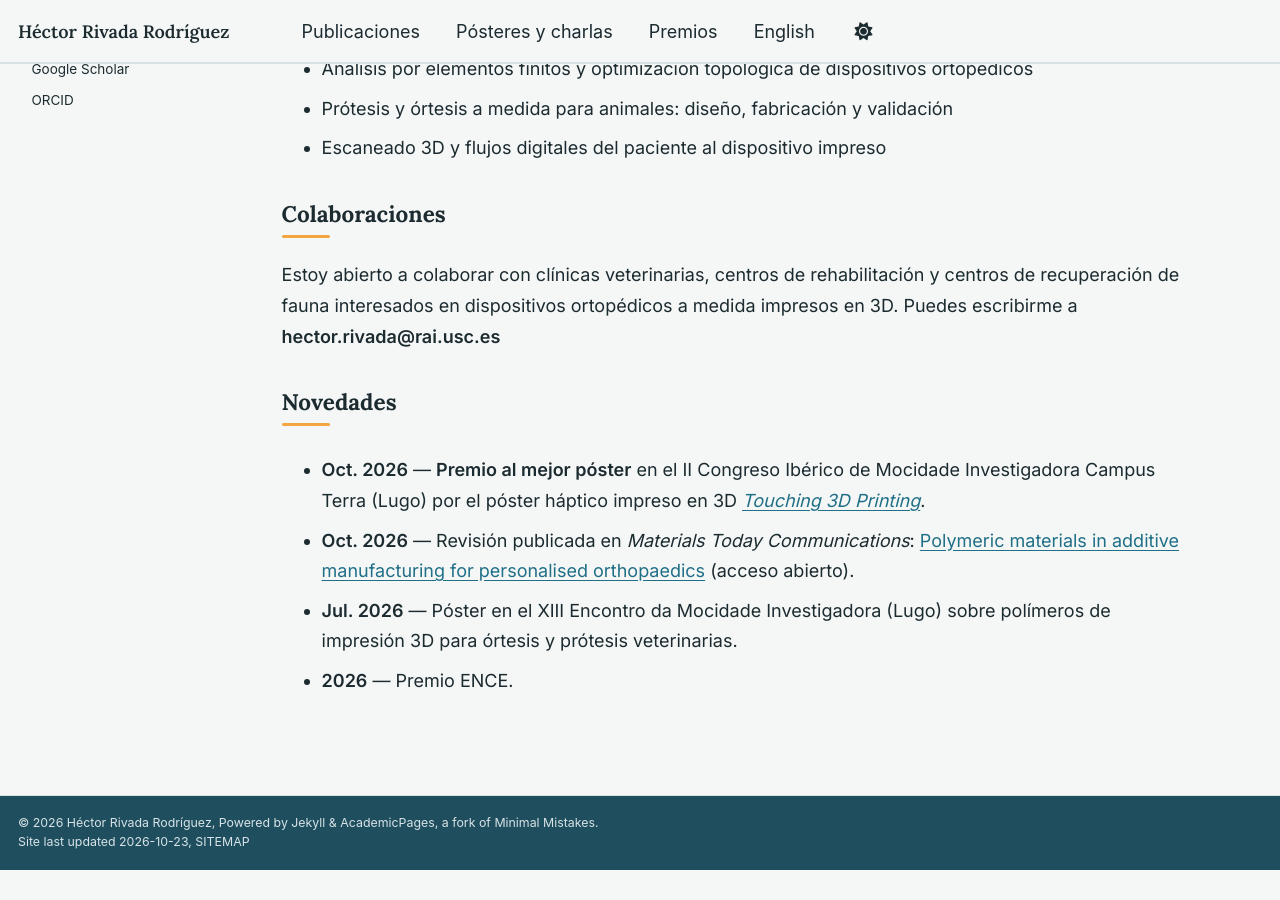
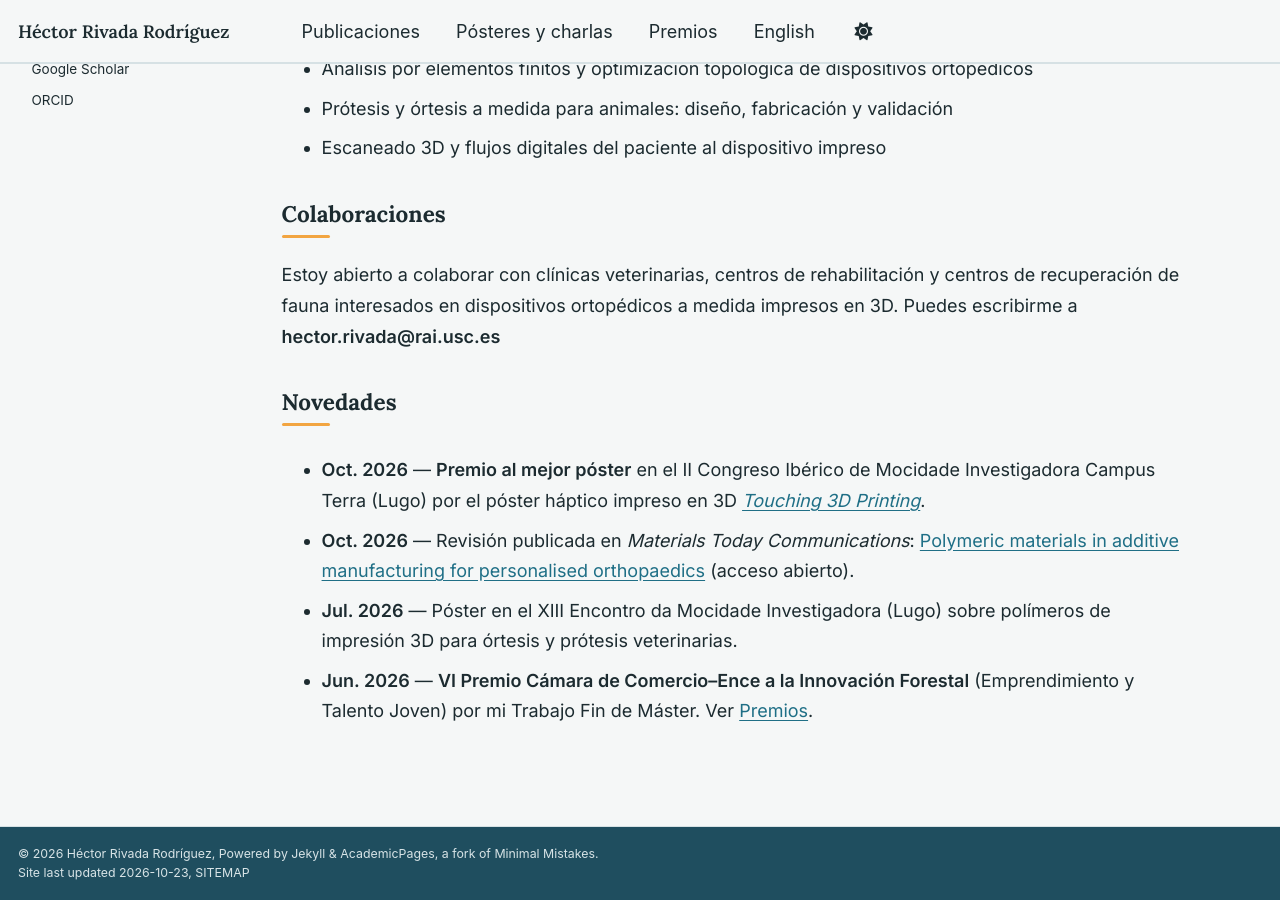
Before and after one commit to Hrivada/hrivada.github.io, a Jekyll site: the page built from _pages/es.md, in a window 1280 px wide and 900 px high, scrolled down 740 px. Built offline with Jekyll 4.4.1, drawn with Linux system fonts in a browser that asks for light colours; a style sheet for code colours, icons or effects is not loaded; before the commit the page ends 1610 px from its top, so only the background shows below that.

Commit message:
Update awards section in Spanish page

```diff
--- a/_pages/es.md
+++ b/_pages/es.md
@@ -29,4 +29,4 @@ Estoy abierto a colaborar con clínicas veterinarias, centros de rehabilitación
 - **Oct. 2026** — **Premio al mejor póster** en el II Congreso Ibérico de Mocidade Investigadora Campus Terra (Lugo) por el póster háptico impreso en 3D [*Touching 3D Printing*](/talks/2026-10-21-campus-terra-haptic-poster).
 - **Oct. 2026** — Revisión publicada en *Materials Today Communications*: [Polymeric materials in additive manufacturing for personalised orthopaedics](https://doi.org/10.1016/j.mtcomm.2026.116294) (acceso abierto).
 - **Jul. 2026** — Póster en el XIII Encontro da Mocidade Investigadora (Lugo) sobre polímeros de impresión 3D para órtesis y prótesis veterinarias.
-- **2026** — Premio ENCE.
+- **Jun. 2026** — **VI Premio Cámara de Comercio–Ence a la Innovación Forestal** (Emprendimiento y Talento Joven) por mi Trabajo Fin de Máster. Ver [Premios](/es/premios/).
```
